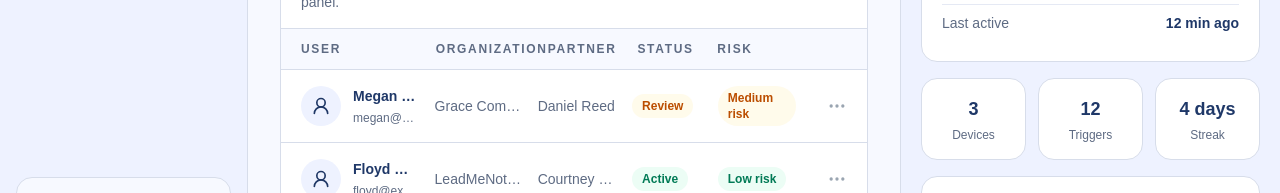
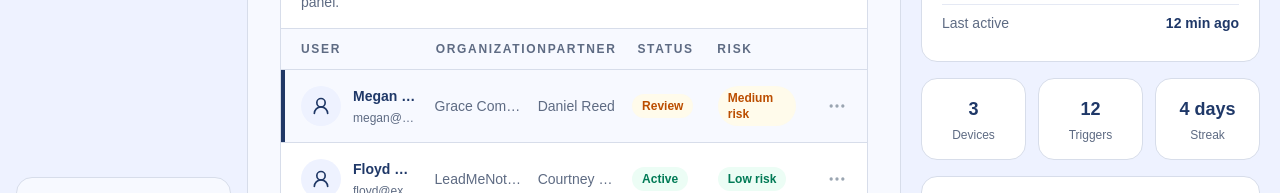
Before and after one commit to ishara-dhanushan/lead-me-not-dashboard, a Next.js app: page /dashboard/users in a window 1280 px wide. Both pictures are taken after a click on the button 764 px from the left and 535 px from the top of the page. Shown: the part 477-670 px from the top of the page. Built offline with nearby package versions, Linux system fonts and the light colour scheme.

Commit message:
fix: Add smooth transitions to context menu appearance

```diff
--- a/src/app/dashboard/components/ContextPanel.tsx
+++ b/src/app/dashboard/components/ContextPanel.tsx
@@ -1,13 +1,14 @@
 // src/app/dashboard/components/ContextPanel.tsx
 "use client";
 
-import { useEffect, useRef, useState, type ReactNode } from "react";
+import { type ReactNode } from "react";
 import { X } from "lucide-react";
 
 type ContextPanelProps = {
   title: string;
   subtitle?: string;
   children: ReactNode;
+  isOpen: boolean;
   onClose: () => void;
 };
 
@@ -15,47 +16,33 @@ export default function ContextPanel({
   title,
   subtitle,
   children,
+  isOpen,
   onClose,
 }: ContextPanelProps) {
-  const [drawerVisible, setDrawerVisible] = useState(false);
-  const closingRef = useRef(false);
-
-  useEffect(() => {
-    const raf = requestAnimationFrame(() => setDrawerVisible(true));
-    return () => cancelAnimationFrame(raf);
-  }, []);
-
-  function handleClose() {
-    if (closingRef.current) return;
-
-    closingRef.current = true;
-    setDrawerVisible(false);
-
-    setTimeout(() => {
-      onClose();
-    }, 300);
-  }
-
   return (
     <>
-      <aside className="hidden h-full min-h-0 flex-col overflow-y-auto border-l border-lmn-border bg-lmn-bg px-5 py-5 xl:flex">
+      <aside
+        className={`hidden h-full min-h-0 w-[380px] flex-col overflow-y-auto border-l border-lmn-border bg-lmn-bg px-5 py-5 transition-[opacity,transform] duration-300 ease-out xl:flex ${
+          isOpen ? "translate-x-0 opacity-100" : "translate-x-6 opacity-0"
+        }`}
+      >
         <PanelHeader title={title} subtitle={subtitle} onClose={onClose} />
         {children}
       </aside>
 
       <div
         className={`fixed inset-0 z-30 bg-black/30 backdrop-blur-sm transition-opacity duration-300 xl:hidden ${
-          drawerVisible ? "opacity-100" : "opacity-0"
+          isOpen ? "opacity-100" : "pointer-events-none opacity-0"
         }`}
-        onClick={handleClose}
+        onClick={onClose}
       />
 
       <aside
-        className={`fixed inset-y-0 right-0 z-40 flex w-[380px] max-w-[92vw] flex-col overflow-y-auto bg-lmn-bg px-5 py-5 shadow-2xl transition-transform duration-300 xl:hidden ${
-          drawerVisible ? "translate-x-0" : "translate-x-full"
+        className={`fixed inset-y-0 right-0 z-40 flex w-[380px] max-w-[92vw] flex-col overflow-y-auto bg-lmn-bg px-5 py-5 shadow-2xl transition-transform duration-300 ease-out xl:hidden ${
+          isOpen ? "translate-x-0" : "translate-x-full"
         }`}
       >
-        <PanelHeader title={title} subtitle={subtitle} onClose={handleClose} />
+        <PanelHeader title={title} subtitle={subtitle} onClose={onClose} />
         {children}
       </aside>
     </>
--- a/src/app/dashboard/components/DashboardContextPanel.tsx
+++ b/src/app/dashboard/components/DashboardContextPanel.tsx
@@ -1,4 +1,4 @@
-// src/app/dashboard/components/dashboard-context-panel.tsx
+// src/app/dashboard/components/DashboardContextPanel.tsx
 "use client";
 
 import { createContext, useContext, type ReactNode } from "react";
@@ -6,11 +6,13 @@ import { createContext, useContext, type ReactNode } from "react";
 export type DashboardContextPanel = {
   title: string;
   subtitle?: string;
+  sourceId?: string;
   content: ReactNode;
 };
 
 type DashboardContextPanelValue = {
   contextPanel: DashboardContextPanel | null;
+  isContextPanelOpen: boolean;
   openContextPanel: (panel: DashboardContextPanel) => void;
   closeContextPanel: () => void;
 };
--- a/src/app/dashboard/layout.tsx
+++ b/src/app/dashboard/layout.tsx
@@ -1,7 +1,7 @@
 // src/app/dashboard/layout.tsx
 "use client";
 
-import { useState, type ReactNode } from "react";
+import { useRef, useState, type ReactNode } from "react";
 import ContextPanel from "@/app/dashboard/components/ContextPanel";
 import DashboardHeader from "@/app/dashboard/components/DashboardHeader";
 import DashboardSidebar from "@/app/dashboard/components/DashboardSidebar";
@@ -14,19 +14,50 @@ type DashboardRouteLayoutProps = {
   children: ReactNode;
 };
 
+const CONTEXT_PANEL_WIDTH = 380;
+const CONTEXT_PANEL_TRANSITION_MS = 300;
+
 export default function DashboardRouteLayout({
   children,
 }: DashboardRouteLayoutProps) {
   const [mobileNavOpen, setMobileNavOpen] = useState(false);
   const [contextPanel, setContextPanel] =
     useState<DashboardContextPanel | null>(null);
+  const [isContextPanelOpen, setIsContextPanelOpen] = useState(false);
+  const closeTimeoutRef = useRef<ReturnType<typeof setTimeout> | null>(null);
+
+  function clearCloseTimeout() {
+    if (closeTimeoutRef.current) {
+      clearTimeout(closeTimeoutRef.current);
+      closeTimeoutRef.current = null;
+    }
+  }
+
+  function openContextPanel(panel: DashboardContextPanel) {
+    clearCloseTimeout();
+    setContextPanel(panel);
+
+    requestAnimationFrame(() => {
+      setIsContextPanelOpen(true);
+    });
+  }
+
+  function closeContextPanel() {
+    setIsContextPanelOpen(false);
+
+    closeTimeoutRef.current = setTimeout(() => {
+      setContextPanel(null);
+      closeTimeoutRef.current = null;
+    }, CONTEXT_PANEL_TRANSITION_MS);
+  }
 
   return (
     <DashboardContextPanelContext.Provider
       value={{
         contextPanel,
-        openContextPanel: setContextPanel,
-        closeContextPanel: () => setContextPanel(null),
+        isContextPanelOpen,
+        openContextPanel,
+        closeContextPanel,
       }}
     >
       <main className="h-screen overflow-hidden bg-lmn-bg text-lmn-text">
@@ -38,11 +69,14 @@ export default function DashboardRouteLayout({
         />
 
         <div
-          className={`grid h-full lg:grid-cols-[248px_minmax(0,1fr)] ${
-            contextPanel
-              ? "xl:grid-cols-[248px_minmax(0,1fr)_380px]"
-              : "xl:grid-cols-[248px_minmax(0,1fr)]"
-          }`}
+          className="grid h-full transition-[grid-template-columns] duration-300 ease-out lg:grid-cols-[248px_minmax(0,1fr)] xl:grid-cols-[248px_minmax(0,1fr)_var(--context-panel-width)]"
+          style={
+            {
+              "--context-panel-width": isContextPanelOpen
+                ? `${CONTEXT_PANEL_WIDTH}px`
+                : "0px",
+            } as React.CSSProperties
+          }
         >
           <DashboardSidebar
             mobileNavOpen={mobileNavOpen}
@@ -56,16 +90,19 @@ export default function DashboardRouteLayout({
             <div className="min-h-0 flex-1 overflow-y-auto">{children}</div>
           </section>
 
+          <div className="min-h-0 overflow-hidden">
             {contextPanel ? (
               <ContextPanel
                 title={contextPanel.title}
                 subtitle={contextPanel.subtitle}
-              onClose={() => setContextPanel(null)}
+                isOpen={isContextPanelOpen}
+                onClose={closeContextPanel}
               >
                 {contextPanel.content}
               </ContextPanel>
             ) : null}
           </div>
+        </div>
       </main>
     </DashboardContextPanelContext.Provider>
   );
--- a/src/app/dashboard/users/components/UsersTable.tsx
+++ b/src/app/dashboard/users/components/UsersTable.tsx
@@ -4,6 +4,7 @@ import type { ManagedUser } from "@/types/users";
 
 type UsersTableProps = {
   users: ManagedUser[];
+  selectedUserId: string | null;
   onSelectUser: (user: ManagedUser) => void;
 };
 
@@ -19,7 +20,11 @@ const riskStyles = {
   High: "bg-rose-50 text-rose-700",
 };
 
-export default function UsersTable({ users, onSelectUser }: UsersTableProps) {
+export default function UsersTable({
+  users,
+  selectedUserId,
+  onSelectUser,
+}: UsersTableProps) {
   return (
     <section className="overflow-hidden rounded-2xl border border-lmn-border bg-white">
       <div className="flex flex-col gap-4 border-b border-lmn-border px-5 py-4 lg:flex-row lg:items-center lg:justify-between">
@@ -52,12 +57,19 @@ export default function UsersTable({ users, onSelectUser }: UsersTableProps) {
       </div>
 
       <div className="divide-y divide-lmn-border">
-        {users.map((user) => (
+        {users.map((user) => {
+          const isSelected = selectedUserId === user.id;
+
+          return (
             <button
               key={user.id}
               type="button"
               onClick={() => onSelectUser(user)}
-            className="grid w-full gap-4 px-5 py-4 text-left transition hover:bg-lmn-bg-soft xl:grid-cols-[1.35fr_1fr_0.9fr_0.8fr_0.9fr_0.4fr] xl:items-center"
+              className={`grid w-full gap-4 px-5 py-4 text-left transition xl:grid-cols-[1.35fr_1fr_0.9fr_0.8fr_0.9fr_0.4fr] xl:items-center ${
+                isSelected
+                  ? "bg-lmn-bg-soft shadow-[inset_4px_0_0_var(--color-lmn-primary)]"
+                  : "hover:bg-lmn-bg-soft"
+              }`}
             >
               <div className="flex min-w-0 items-center gap-3">
                 <div className="flex h-10 w-10 shrink-0 items-center justify-center rounded-full bg-lmn-bg text-lmn-primary">
@@ -95,7 +107,8 @@ export default function UsersTable({ users, onSelectUser }: UsersTableProps) {
 
               <MoreHorizontal className="hidden h-5 w-5 justify-self-end text-lmn-muted-soft xl:block" />
             </button>
-        ))}
+          );
+        })}
       </div>
     </section>
   );
--- a/src/app/dashboard/users/components/UsersWorkspace.tsx
+++ b/src/app/dashboard/users/components/UsersWorkspace.tsx
@@ -12,12 +12,14 @@ type UsersWorkspaceProps = {
 };
 
 export default function UsersWorkspace({ users }: UsersWorkspaceProps) {
-  const { openContextPanel } = useDashboardContextPanel();
+  const { contextPanel, openContextPanel } = useDashboardContextPanel();
+  const selectedUserId = contextPanel?.sourceId ?? null;
 
   function handleOpenUser(user: ManagedUser) {
     openContextPanel({
       title: user.name,
       subtitle: user.email,
+      sourceId: user.id,
       content: <UserContextDetails user={user} />,
     });
   }
@@ -48,7 +50,11 @@ export default function UsersWorkspace({ users }: UsersWorkspaceProps) {
         <SummaryCard label="Review queue" value="18" icon={AlertTriangle} />
       </section>
 
-      <UsersTable users={users} onSelectUser={handleOpenUser} />
+      <UsersTable
+        users={users}
+        selectedUserId={selectedUserId}
+        onSelectUser={handleOpenUser}
+      />
     </div>
   );
 }
```
Lines whose indentation alone changed are shown as unchanged.
